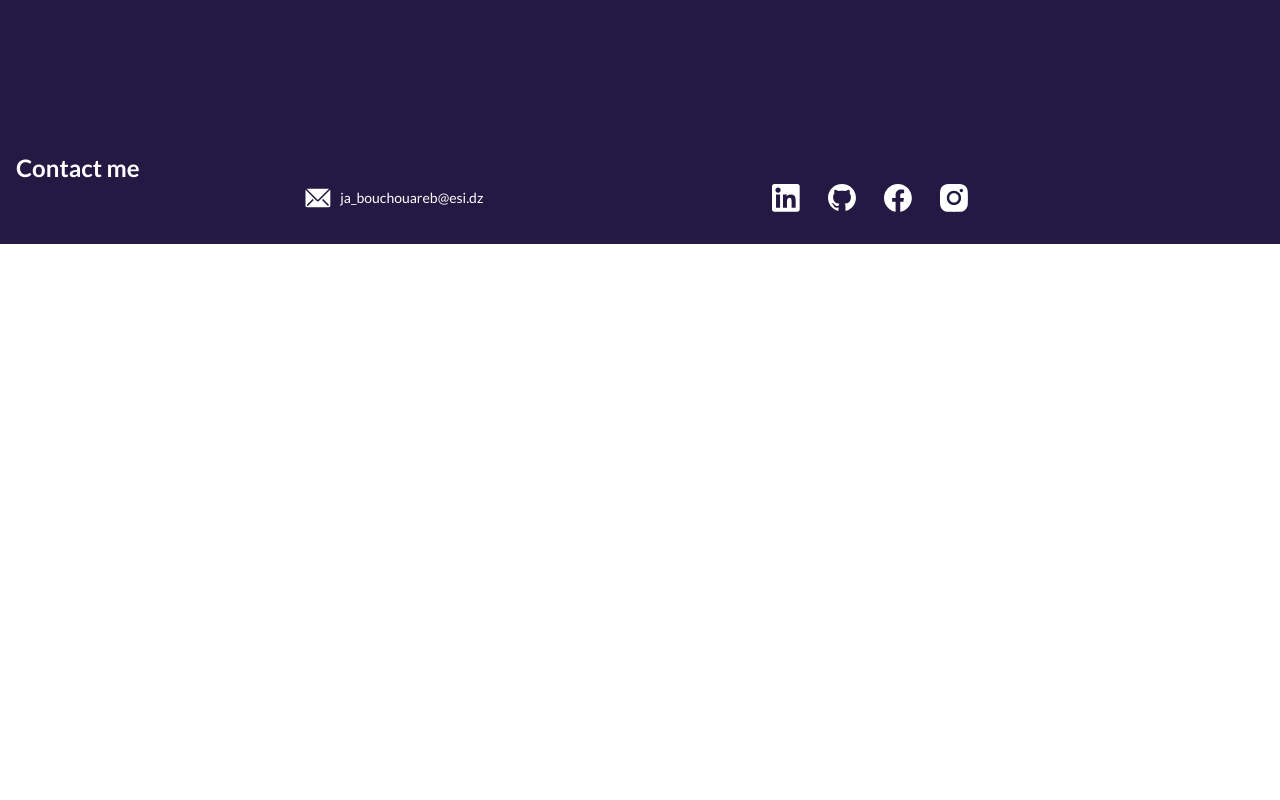
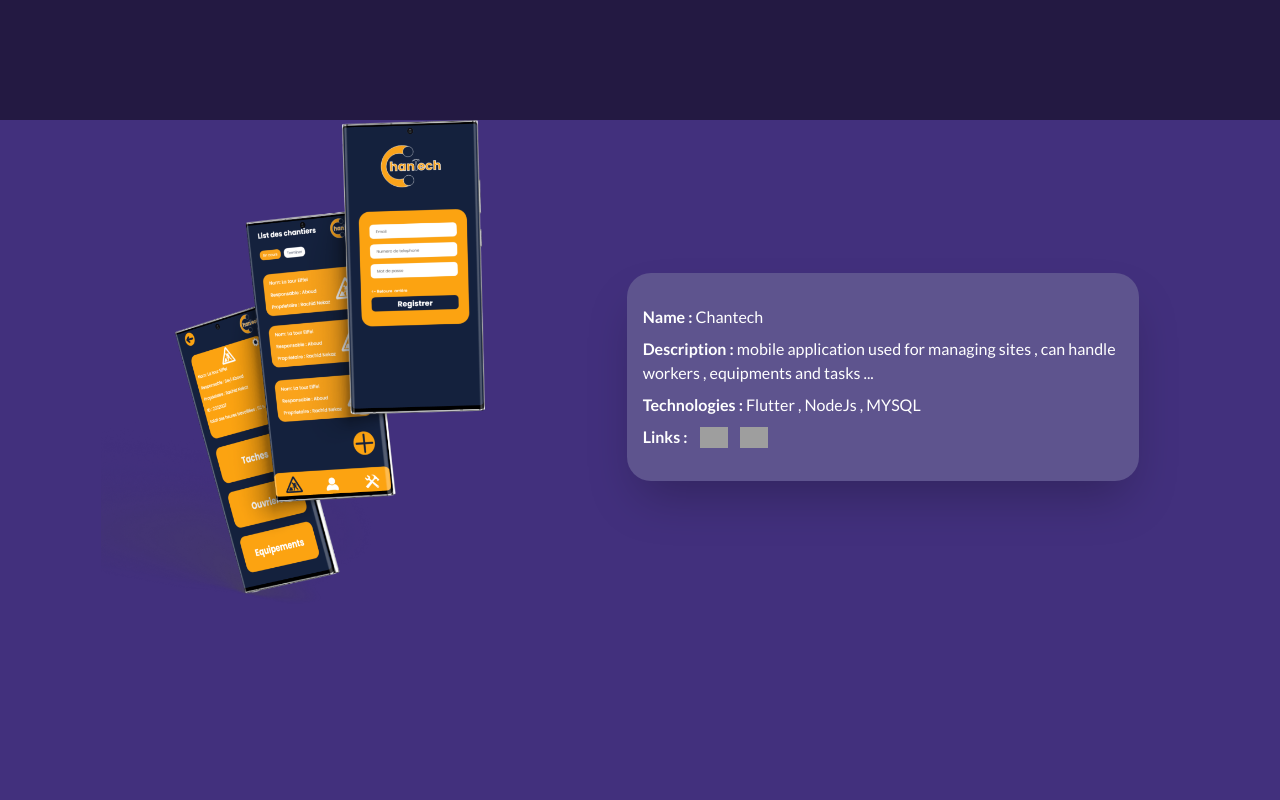
Before and after one commit to chechna9/portfolio, a React (Create React App) app in the folder app/: page / in a window 1280 px wide. Shown: the part 680-1480 px from the top of the page. Before the commit the page ends 924 px from the top, so only its background shows below. Built offline with nearby package versions, Linux system fonts and the light colour scheme; grey boxes are pictures that could not be loaded.

Commit message:
project template done

```diff
--- a/app/src/App.js
+++ b/app/src/App.js
@@ -1,14 +1,17 @@
+/* eslint-disable no-unused-vars */
 import React from 'react'
 import './App.css';
 import Navbar from './components/navbar';
 import ContactMe from './contactMe';
 import Home from './homePage';
+import Projects from './projects';
 
 function App() {
   return (
     <>
     <Navbar/>
     <Home/>
+    <Projects/>
     <ContactMe/>
     </>
   );
--- /dev/null
+++ b/app/src/components/project.jsx
@@ -0,0 +1,46 @@
+import React from "react";
+
+const Project = (data) => {
+  const _data = data.data;
+  return (
+    <div className="flex md:flex-row flex-col justify-evenly items-center max-h-screen overflow-scroll">
+      <img
+        src={require("../assets/" + _data.imgLink)}
+        alt=""
+        className="md:w-[30%] w-[60%] -translate-x-8 md:translate-x-0"
+      />
+      <div className="bg-sec rounded-3xl text-white py-8 px-4 shadow-2xl flex flex-col justify-evenly mx-10 md:w-[40%]  ">
+        <p className="mb-2">
+          <strong>Name : </strong>
+          {_data.name}
+        </p>
+        <p className="mb-2">
+          <strong>Description : </strong>
+          {_data.description}
+        </p>
+        <p className="mb-2">
+          <strong>Technologies : </strong>
+          {_data.technologies}
+        </p>
+        <div className="flex flex-row">
+          <strong>Links : </strong>
+          <div className="flex flex-row items-center">
+            {_data.links.map((value, index) => {
+              return (
+                <a href={value.link} target="blank" key={index}>
+                  <img
+                    src={require("../assets/" + value.platformIcon)}
+                    alt=""
+                    className="w-7 ml-3"
+                  />
+                </a>
+              );
+            })}
+          </div>
+        </div>
+      </div>
+    </div>
+  );
+};
+
+export default Project;
--- a/app/src/homePage.jsx
+++ b/app/src/homePage.jsx
@@ -90,7 +90,7 @@
     fillIt();
   }, []);
   return (
-    <div className="bg-prim1 h-screen flex flex-col md:flex-row justify-evenly  items-center" id="home">
+    <div className="bg-prim1 h-screen flex flex-col md:flex-row justify-evenly  items-center overflow-scroll" id="home">
       <div className=" flex flex-col justify-center ">
         <div className=" flex flex-row justify-center my-7 ">
           <h1 className="text-white font-bold text-3xl md:text-4xl">
--- /dev/null
+++ b/app/src/projects.jsx
@@ -0,0 +1,32 @@
+import React from "react";
+import Project from "./components/project";
+
+const Projects = () => {
+  const projects = [
+    {
+      name: "Chantech",
+      description:
+        "mobile  application used for managing sites , can handle workers , equipments and tasks ...",
+      imgLink: "chantech.png",
+      links: [
+        {
+          platformIcon: "github.svg",
+          link: "test",
+        },
+        {
+          platformIcon: "github.svg",
+          link: "test2",
+        },
+      ],
+      technologies: "Flutter , NodeJs , MYSQL",
+    },
+  ];
+  return (
+    <div className="bg-prim2 h-screen">
+      {/* <Project imgLink={"chantech.png"} /> */}
+      <Project data={projects[0]} />
+    </div>
+  );
+};
+
+export default Projects;
```
Also changed, not shown: app/src/assets/chantech.png (added).
